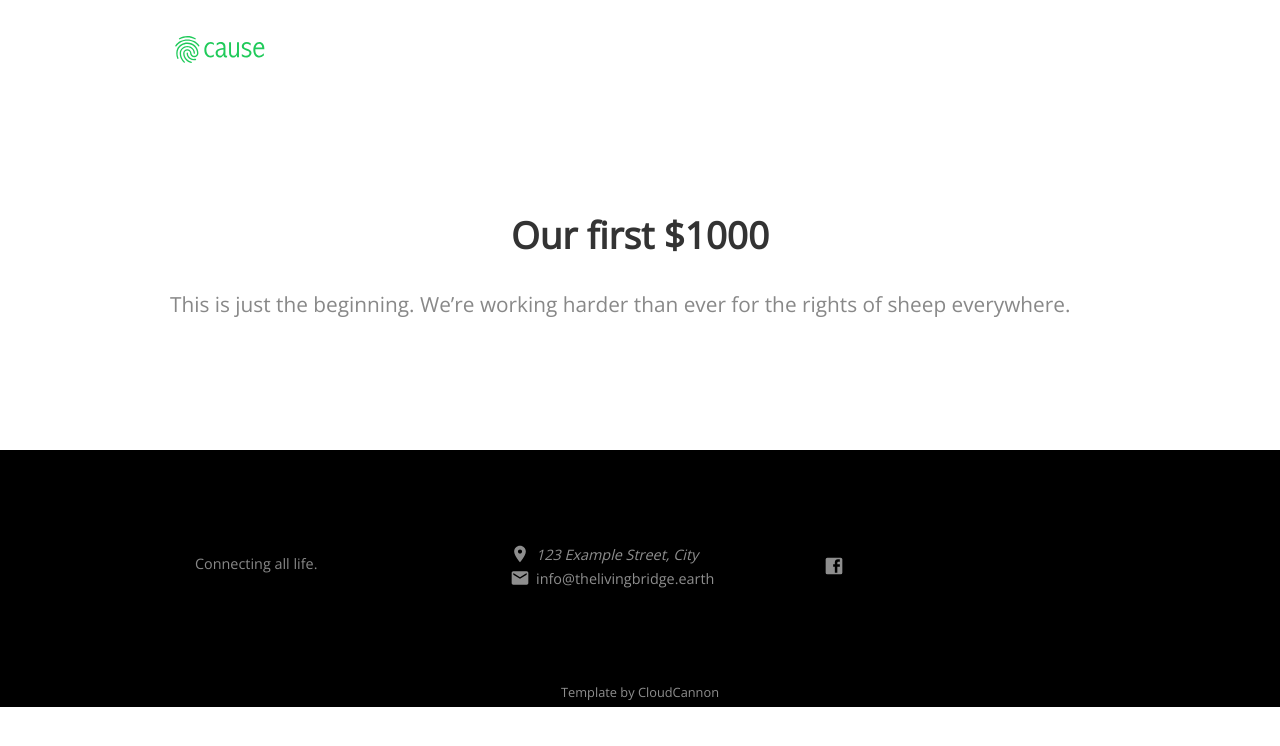
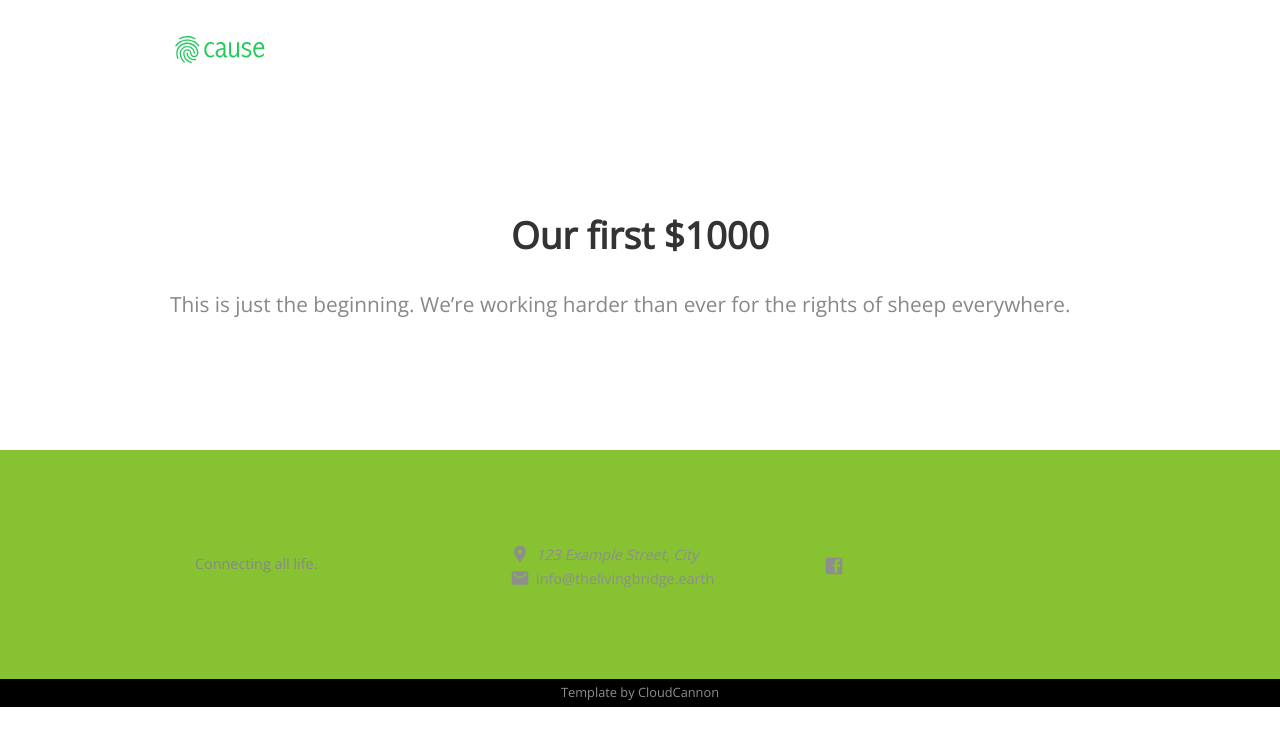
Before and after one commit to orfeaus/living-bridge-exploration, a Jekyll site: the page built from _posts/2016-10-15-1000.md, in a window 1280 px wide. Shown: the top 746 px of the page. Built offline with Jekyll 4.4.1, drawn with Linux system fonts in a browser that asks for light colours; nearby versions of some CDN libraries.

Commit message:
Update layout.scss

```diff
--- a/_sass/layout.scss
+++ b/_sass/layout.scss
@@ -175,7 +175,7 @@ blockquote {
 }
 
 footer {
-	background: #000;
+	background: #86c232;
 
 	padding: 40px 0;
 
```
